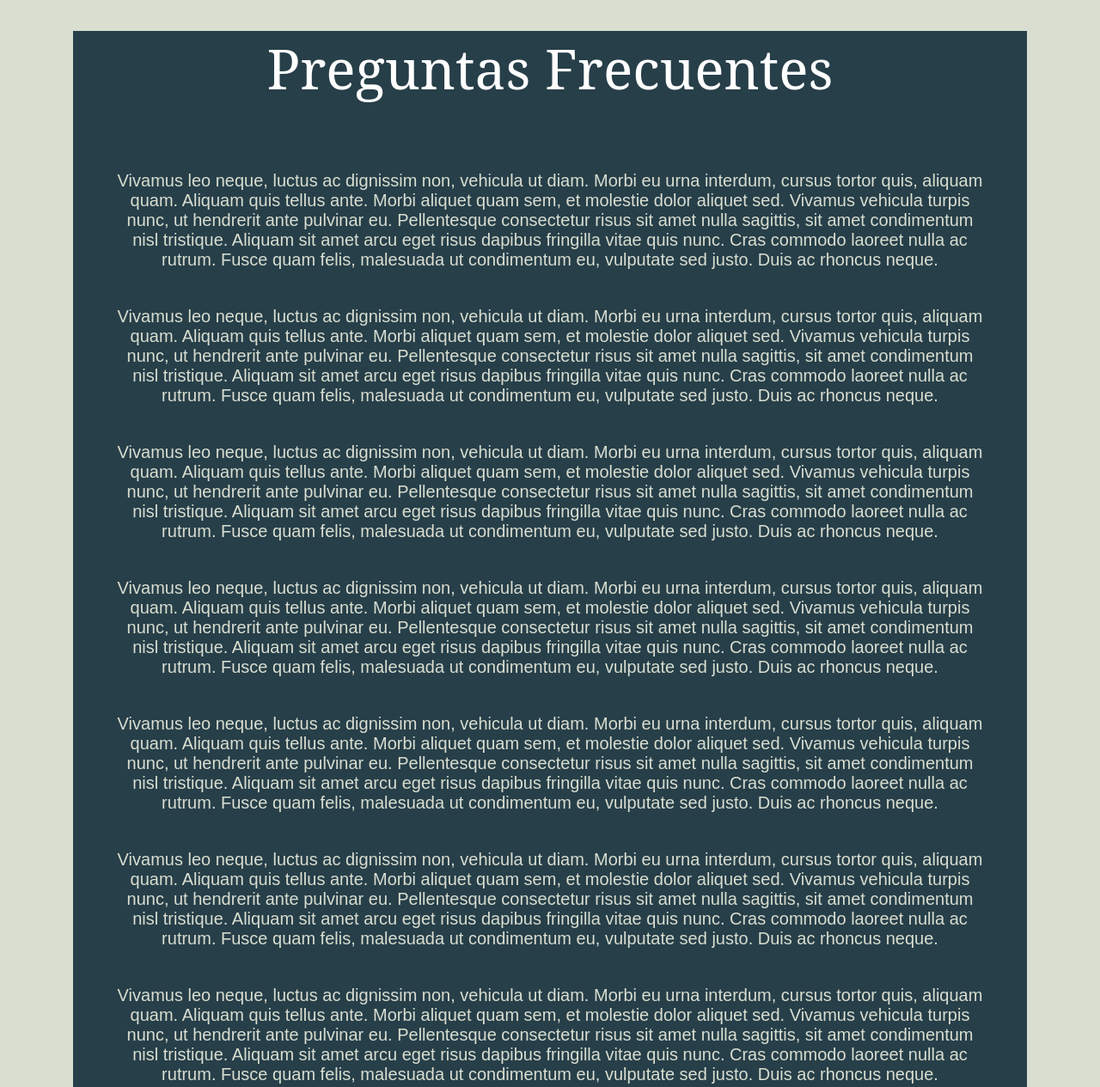
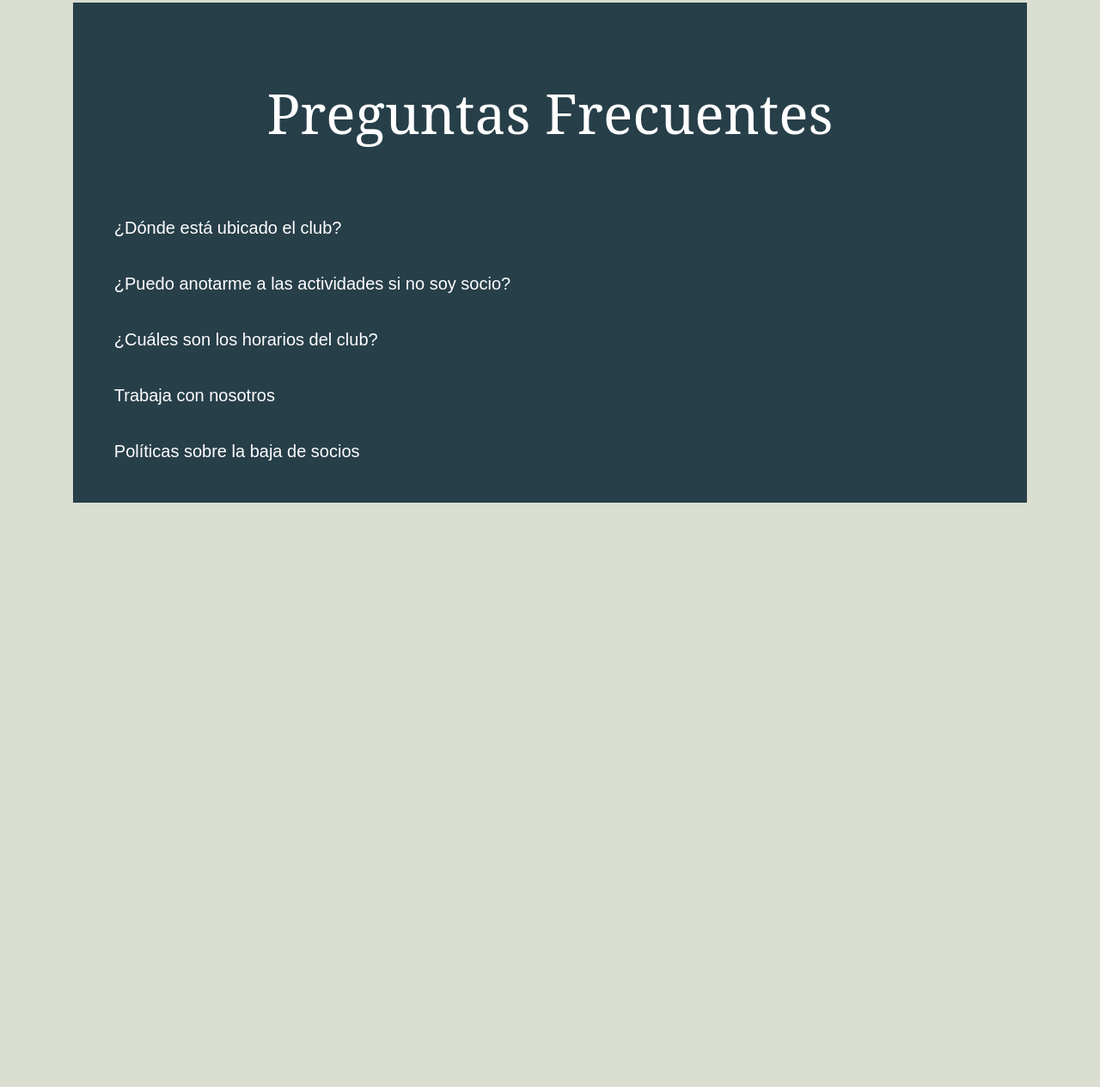
Before and after one commit to tomasnicolucci/CaC-Frontend, a plain HTML site: page templates/sobre-nosotros.html in a window 1280 px wide. Shown: the part 1502-2767 px from the top of the page at 86% size. After the commit the page ends 2087 px from the top, so only its background shows below. Drawn offline with Linux system fonts and the light colour scheme.

Commit message:
Acordion en preguntas frecuentes

```diff
--- a/static/css/sobre-nosotros.css
+++ b/static/css/sobre-nosotros.css
@@ -39,3 +39,89 @@ p {
     margin-bottom: 20px;
     color: #d9ded1;
 }
+
+.faq-container{
+    display: flex;
+    flex-direction: column;
+    gap: 10px;
+    padding: 2em;
+}
+
+details{
+    font-size: 1rem;
+    margin: 0 auto;
+    width: 100%;
+    border-radius: 8px;
+    position: relative;
+    transition: all 0.3s ease-in-out;
+}
+
+details:hover{
+    background-color: black;
+}
+
+details:hover svg{
+    stroke: aqua;
+}
+
+details[open]{
+    background-color: black;
+}
+
+details[open] .faq-title{
+    color: aqua;
+}
+
+summary{
+    user-select: none;
+    cursor: pointer;
+    font-weight: 600;
+    display: flex;
+    list-style: none;
+    padding: 1em;
+    align-items: center;
+}
+
+summary svg{
+    stroke: white;
+}
+
+details[open] summary svg{
+    stroke: black;
+    transform: rotate(90deg);
+}
+
+summary:hover .faq-title{
+    color:white;
+}
+
+summary ::-webkit-details-marker{
+    display: none;
+}
+
+summary:focus{
+    outline: none;
+}
+
+.faq-title{
+    color: white;
+    font-size: 1.25rem;
+    font-family: "Oxygen", sans-serif;
+    font-weight: 400;
+    font-style: normal;
+    transition: all 250ms ease-in-out;
+}
+
+.faq-content{
+    color: white;
+    padding: 0.2em 1em 1em 1em;
+    font-weight: 300;
+    line-height: 1.5;
+}
+
+.expand-icon{
+    pointer-events: none;
+    position: absolute;
+    right: 1em;
+    transition: all 150ms ease-out;
+}
--- a/templates/sobre-nosotros.html
+++ b/templates/sobre-nosotros.html
@@ -71,15 +71,61 @@
     </section>
 
     <section>
-        <h1 class="titulos">Preguntas Frecuentes</h1>
-        <p><br> Vivamus leo neque, luctus ac dignissim non, vehicula ut diam. Morbi eu urna interdum, cursus tortor quis, aliquam quam. Aliquam quis tellus ante. Morbi aliquet quam sem, et molestie dolor aliquet sed. Vivamus vehicula turpis nunc, ut hendrerit ante pulvinar eu. Pellentesque consectetur risus sit amet nulla sagittis, sit amet condimentum nisl tristique. Aliquam sit amet arcu eget risus dapibus fringilla vitae quis nunc. Cras commodo laoreet nulla ac rutrum. Fusce quam felis, malesuada ut condimentum eu, vulputate sed justo. Duis ac rhoncus neque.</p>
-        <p><br> Vivamus leo neque, luctus ac dignissim non, vehicula ut diam. Morbi eu urna interdum, cursus tortor quis, aliquam quam. Aliquam quis tellus ante. Morbi aliquet quam sem, et molestie dolor aliquet sed. Vivamus vehicula turpis nunc, ut hendrerit ante pulvinar eu. Pellentesque consectetur risus sit amet nulla sagittis, sit amet condimentum nisl tristique. Aliquam sit amet arcu eget risus dapibus fringilla vitae quis nunc. Cras commodo laoreet nulla ac rutrum. Fusce quam felis, malesuada ut condimentum eu, vulputate sed justo. Duis ac rhoncus neque.</p>
-        <p><br> Vivamus leo neque, luctus ac dignissim non, vehicula ut diam. Morbi eu urna interdum, cursus tortor quis, aliquam quam. Aliquam quis tellus ante. Morbi aliquet quam sem, et molestie dolor aliquet sed. Vivamus vehicula turpis nunc, ut hendrerit ante pulvinar eu. Pellentesque consectetur risus sit amet nulla sagittis, sit amet condimentum nisl tristique. Aliquam sit amet arcu eget risus dapibus fringilla vitae quis nunc. Cras commodo laoreet nulla ac rutrum. Fusce quam felis, malesuada ut condimentum eu, vulputate sed justo. Duis ac rhoncus neque.</p>
-        <p><br> Vivamus leo neque, luctus ac dignissim non, vehicula ut diam. Morbi eu urna interdum, cursus tortor quis, aliquam quam. Aliquam quis tellus ante. Morbi aliquet quam sem, et molestie dolor aliquet sed. Vivamus vehicula turpis nunc, ut hendrerit ante pulvinar eu. Pellentesque consectetur risus sit amet nulla sagittis, sit amet condimentum nisl tristique. Aliquam sit amet arcu eget risus dapibus fringilla vitae quis nunc. Cras commodo laoreet nulla ac rutrum. Fusce quam felis, malesuada ut condimentum eu, vulputate sed justo. Duis ac rhoncus neque.</p>
-        <p><br> Vivamus leo neque, luctus ac dignissim non, vehicula ut diam. Morbi eu urna interdum, cursus tortor quis, aliquam quam. Aliquam quis tellus ante. Morbi aliquet quam sem, et molestie dolor aliquet sed. Vivamus vehicula turpis nunc, ut hendrerit ante pulvinar eu. Pellentesque consectetur risus sit amet nulla sagittis, sit amet condimentum nisl tristique. Aliquam sit amet arcu eget risus dapibus fringilla vitae quis nunc. Cras commodo laoreet nulla ac rutrum. Fusce quam felis, malesuada ut condimentum eu, vulputate sed justo. Duis ac rhoncus neque.</p>
-        <p><br> Vivamus leo neque, luctus ac dignissim non, vehicula ut diam. Morbi eu urna interdum, cursus tortor quis, aliquam quam. Aliquam quis tellus ante. Morbi aliquet quam sem, et molestie dolor aliquet sed. Vivamus vehicula turpis nunc, ut hendrerit ante pulvinar eu. Pellentesque consectetur risus sit amet nulla sagittis, sit amet condimentum nisl tristique. Aliquam sit amet arcu eget risus dapibus fringilla vitae quis nunc. Cras commodo laoreet nulla ac rutrum. Fusce quam felis, malesuada ut condimentum eu, vulputate sed justo. Duis ac rhoncus neque.</p>
-        <p><br> Vivamus leo neque, luctus ac dignissim non, vehicula ut diam. Morbi eu urna interdum, cursus tortor quis, aliquam quam. Aliquam quis tellus ante. Morbi aliquet quam sem, et molestie dolor aliquet sed. Vivamus vehicula turpis nunc, ut hendrerit ante pulvinar eu. Pellentesque consectetur risus sit amet nulla sagittis, sit amet condimentum nisl tristique. Aliquam sit amet arcu eget risus dapibus fringilla vitae quis nunc. Cras commodo laoreet nulla ac rutrum. Fusce quam felis, malesuada ut condimentum eu, vulputate sed justo. Duis ac rhoncus neque.</p>
-        <p><br> Vivamus leo neque, luctus ac dignissim non, vehicula ut diam. Morbi eu urna interdum, cursus tortor quis, aliquam quam. Aliquam quis tellus ante. Morbi aliquet quam sem, et molestie dolor aliquet sed. Vivamus vehicula turpis nunc, ut hendrerit ante pulvinar eu. Pellentesque consectetur risus sit amet nulla sagittis, sit amet condimentum nisl tristique. Aliquam sit amet arcu eget risus dapibus fringilla vitae quis nunc. Cras commodo laoreet nulla ac rutrum. Fusce quam felis, malesuada ut condimentum eu, vulputate sed justo. Duis ac rhoncus neque.</p>
+        <div class="faq-container">
+            <h1 class="titulos">Preguntas Frecuentes</h1>
+            <details>
+                <summary>
+                    <span class="faq-title">
+                        ¿Dónde está ubicado el club?
+                    </span>
+                </summary>
+                <div class="faq-content">
+                    <p> Vivamus leo neque, luctus ac dignissim non, vehicula ut diam. Morbi eu urna interdum, cursus tortor quis, aliquam quam. Aliquam quis tellus ante. Morbi aliquet quam sem, et molestie dolor aliquet sed. Vivamus vehicula turpis nunc, ut hendrerit ante pulvinar eu. Pellentesque consectetur risus sit amet nulla sagittis, sit amet condimentum nisl tristique. Aliquam sit amet arcu eget risus dapibus fringilla vitae quis nunc. Cras commodo laoreet nulla ac rutrum. Fusce quam felis, malesuada ut condimentum eu, vulputate sed justo. Duis ac rhoncus neque.</p>
+                </div>
+            </details>
+
+            <details>
+                <summary>
+                    <span class="faq-title">
+                        ¿Puedo anotarme a las actividades si no soy socio?
+                    </span>
+                </summary>
+                <div class="faq-content">
+                    <p> Vivamus leo neque, luctus ac dignissim non, vehicula ut diam. Morbi eu urna interdum, cursus tortor quis, aliquam quam. Aliquam quis tellus ante. Morbi aliquet quam sem, et molestie dolor aliquet sed. Vivamus vehicula turpis nunc, ut hendrerit ante pulvinar eu. Pellentesque consectetur risus sit amet nulla sagittis, sit amet condimentum nisl tristique. Aliquam sit amet arcu eget risus dapibus fringilla vitae quis nunc. Cras commodo laoreet nulla ac rutrum. Fusce quam felis, malesuada ut condimentum eu, vulputate sed justo. Duis ac rhoncus neque.</p>
+                </div>
+            </details>
+            <details>
+                <summary>
+                    <span class="faq-title">
+                        ¿Cuáles son los horarios del club?
+                    </span>
+                </summary>
+                <div class="faq-content">
+                    <p> Vivamus leo neque, luctus ac dignissim non, vehicula ut diam. Morbi eu urna interdum, cursus tortor quis, aliquam quam. Aliquam quis tellus ante. Morbi aliquet quam sem, et molestie dolor aliquet sed. Vivamus vehicula turpis nunc, ut hendrerit ante pulvinar eu. Pellentesque consectetur risus sit amet nulla sagittis, sit amet condimentum nisl tristique. Aliquam sit amet arcu eget risus dapibus fringilla vitae quis nunc. Cras commodo laoreet nulla ac rutrum. Fusce quam felis, malesuada ut condimentum eu, vulputate sed justo. Duis ac rhoncus neque.</p>
+                </div>
+            </details>
+            <details>
+                <summary>
+                    <span class="faq-title">
+                        Trabaja con nosotros
+                    </span>
+                </summary>
+                <div class="faq-content">
+                    <p> Vivamus leo neque, luctus ac dignissim non, vehicula ut diam. Morbi eu urna interdum, cursus tortor quis, aliquam quam. Aliquam quis tellus ante. Morbi aliquet quam sem, et molestie dolor aliquet sed. Vivamus vehicula turpis nunc, ut hendrerit ante pulvinar eu. Pellentesque consectetur risus sit amet nulla sagittis, sit amet condimentum nisl tristique. Aliquam sit amet arcu eget risus dapibus fringilla vitae quis nunc. Cras commodo laoreet nulla ac rutrum. Fusce quam felis, malesuada ut condimentum eu, vulputate sed justo. Duis ac rhoncus neque.</p>
+                </div>
+            </details>
+            <details>
+                <summary>
+                    <span class="faq-title">
+                        Políticas sobre la baja de socios
+                    </span>
+                </summary>
+                <div class="faq-content">
+                    <p> Vivamus leo neque, luctus ac dignissim non, vehicula ut diam. Morbi eu urna interdum, cursus tortor quis, aliquam quam. Aliquam quis tellus ante. Morbi aliquet quam sem, et molestie dolor aliquet sed. Vivamus vehicula turpis nunc, ut hendrerit ante pulvinar eu. Pellentesque consectetur risus sit amet nulla sagittis, sit amet condimentum nisl tristique. Aliquam sit amet arcu eget risus dapibus fringilla vitae quis nunc. Cras commodo laoreet nulla ac rutrum. Fusce quam felis, malesuada ut condimentum eu, vulputate sed justo. Duis ac rhoncus neque.</p>
+                </div>
+            </details>
+
+        </div>
     </section>
 
 </body>
```
